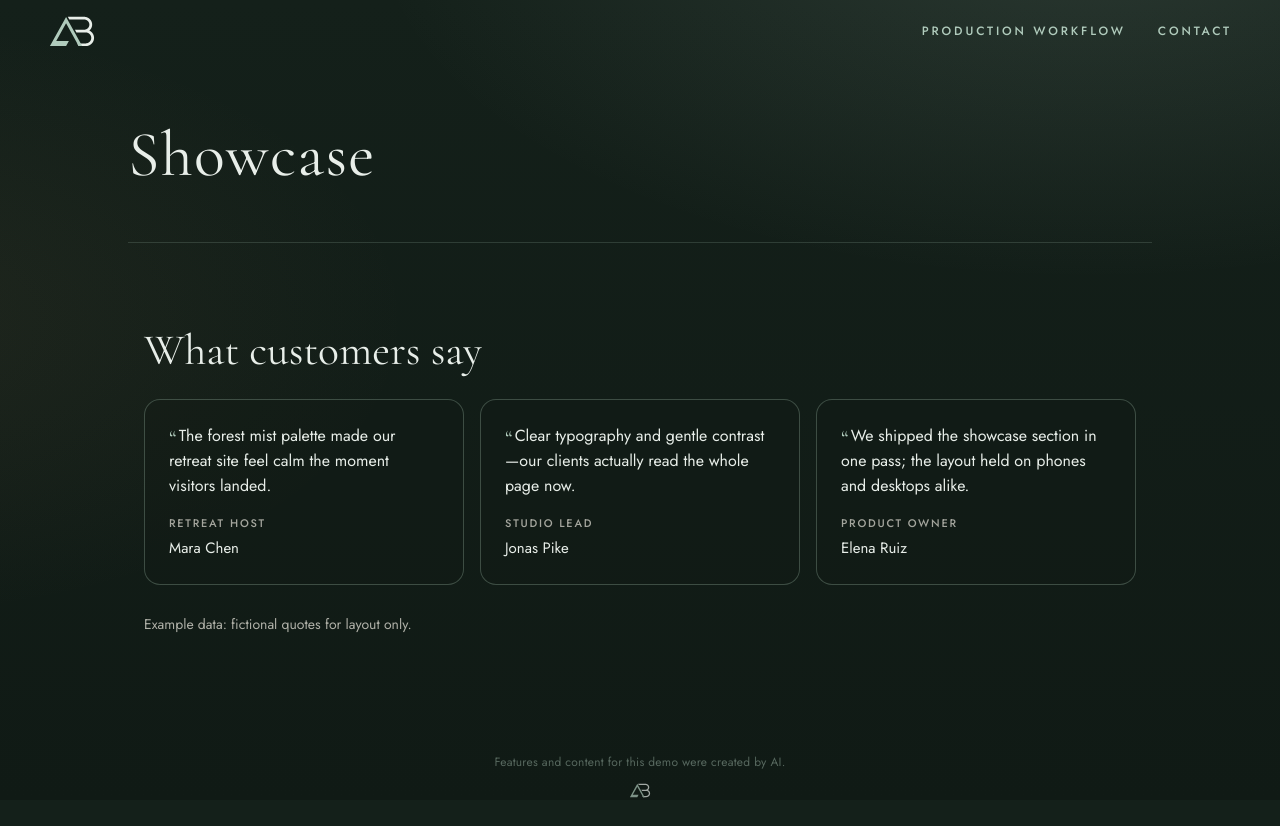
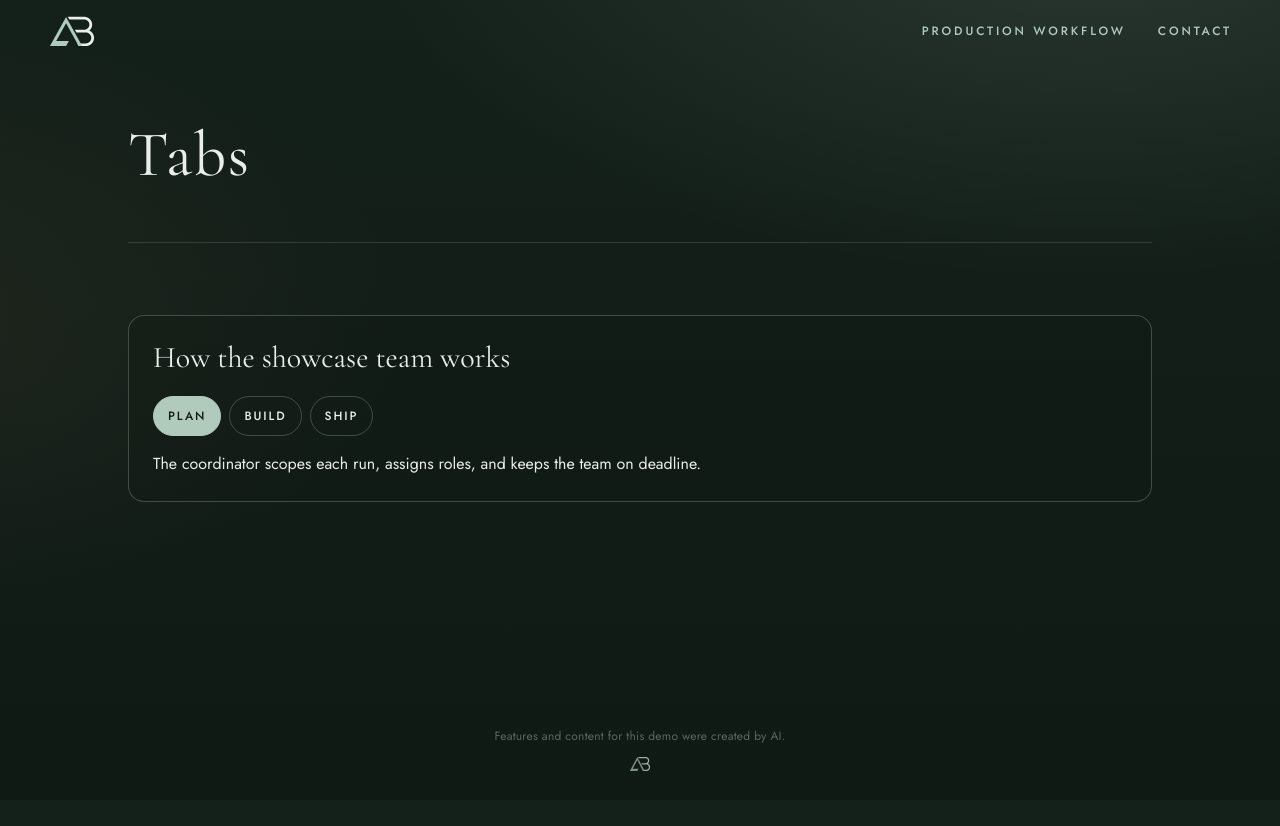
Before and after one commit to ashtonbach/agent-showcase, a Next.js app: page /showcase/ in a window 1280 px wide. After the commit the page ends 800 px from the top, so only its background shows below. Built offline with nearby package versions, Linux system fonts and the light colour scheme.

Commit message:
Feature: Tabs (Authors: Alder) (#357)
Merged after Rowan (AI reviewer) approved e384633 and the v2 gate, build and functional checks passed. Author: Alder (AI coder)

Co-author: Alder (AI coder)

```diff
--- a/app/lab/current.json
+++ b/app/lab/current.json
@@ -1 +1 @@
-{"slug":"custom-1793096673"}
+{"slug":"tabs"}
--- a/app/lab/tabs/index.tsx
+++ b/app/lab/tabs/index.tsx
@@ -1,45 +1,35 @@
 "use client";
-import { useRef, useState } from "react";
-
-const STEPS = [
-  ["tab-plan", "panel-plan", "Plan", "Coordinator sets the run", "The coordinator assigns roles, shares the spec, and keeps handoffs on schedule."],
-  ["tab-build", "panel-build", "Build", "Coder ships in the lab slot", "The coder implements the scoped lab component, runs gate checks, and pushes for review."],
-  ["tab-verify", "panel-verify", "Verify", "Review and QA sign off", "Review checks accessibility and copy; QA validates layout and console behavior before merge."],
-] as const;
-
+import { useState, type KeyboardEvent } from "react";
+const TITLE_ID = "lab-tabs-heading";
+const TABS = [
+  { id: "tab-plan", panel: "panel-plan", label: "Plan", body: "The coordinator scopes each run, assigns roles, and keeps the team on deadline." },
+  { id: "tab-build", panel: "panel-build", label: "Build", body: "Alder codes the lab feature from the spec while Hazel supplies artwork in parallel." },
+  { id: "tab-ship", panel: "panel-ship", label: "Ship", body: "Gates verify layout and build; Rowan reviews and Cedar signs off before merge." },
+];
+const css = `.lab-tabs-wrap{width:min(720px,100%);margin:8px auto 56px}.lab-tabs-card{border:1px solid rgba(176,203,188,.28);border-radius:16px;padding:24px;background:rgba(18,26,22,.35)}.lab-tabs-title{font-family:var(--serif);font-weight:400;font-size:30px;line-height:1.2;color:var(--mist,#f2efe6);margin:0 0 20px}.lab-tablist{display:flex;flex-wrap:wrap;gap:8px;margin:0 0 16px}.lab-tab{font-family:var(--sans);font-weight:500;letter-spacing:.16em;text-transform:uppercase;font-size:12px;padding:10px 14px;border-radius:999px;border:1px solid rgba(176,203,188,.28);background:transparent;color:var(--mist,#e8eee9);cursor:pointer}.lab-tab[aria-selected="true"]{background:var(--sage);color:#121a16;border-color:var(--sage)}.lab-tab:focus-visible{outline:2px solid var(--sage);outline-offset:2px}.lab-tabpanel{color:var(--mist,#f2efe6);font-size:16px;line-height:1.55;margin:0}.lab-tabpanel[hidden]{display:none}@media (prefers-reduced-motion:reduce){.lab-tab{transition:none}}`;
 export default function TabsLab() {
-  const [active, setActive] = useState(0);
-  const tabRefs = useRef<(HTMLButtonElement | null)[]>([]);
-  const pick = (i: number) => {
-    setActive(i);
-    tabRefs.current[i]?.focus();
-  };
-  const onKey = (i: number, e: React.KeyboardEvent<HTMLButtonElement>) => {
+  const [selected, setSelected] = useState(0);
+  const onKeyDown = (e: KeyboardEvent<HTMLDivElement>) => {
     if (e.key !== "ArrowRight" && e.key !== "ArrowLeft") return;
     e.preventDefault();
-    pick(e.key === "ArrowRight" ? (i + 1) % 3 : (i + 2) % 3);
+    const next = (selected + (e.key === "ArrowRight" ? 1 : -1) + TABS.length) % TABS.length;
+    setSelected(next);
+    document.getElementById(TABS[next].id)?.focus();
   };
-  const css = `.lab-tabs{width:min(720px,100%);margin:8px auto 56px}.lab-card{border:1px solid rgba(176,203,188,.28);border-radius:16px;padding:24px;background:rgba(18,26,22,.35)}.lab-tablist{display:flex;flex-wrap:wrap;gap:8px;margin:0 0 20px}.lab-tab{font:500 12px var(--sans);letter-spacing:.16em;text-transform:uppercase;color:var(--mist);background:transparent;border:1px solid rgba(176,203,188,.28);border-radius:999px;padding:10px 16px;cursor:pointer}.lab-tab[aria-selected=true]{color:#121a16;background:var(--sage);border-color:var(--sage)}.lab-tab:focus-visible{outline:2px solid var(--sage);outline-offset:2px}.lab-pt{font:400 22px var(--serif);color:var(--mist);margin:0 0 12px}.lab-pb{margin:0;color:#f2efe6;line-height:1.55}@media(prefers-reduced-motion:reduce){.lab-tab{transition:none}}`;
-
   return (
-    <section data-lab="tabs" aria-labelledby="lab-tabs-h" className="lab-tabs">
-      <style>{css}</style>
-      <h2 id="lab-tabs-h">How the showcase team works</h2>
-      <div className="lab-card">
-        <div role="tablist" aria-label="Showcase workflow steps" className="lab-tablist">
-          {STEPS.map(([tid, , label], i) => (
-            <button key={tid} ref={(el) => { tabRefs.current[i] = el; }} type="button" role="tab" id={tid}
-              aria-selected={active === i} aria-controls={STEPS[i][1]} tabIndex={active === i ? 0 : -1}
-              className="lab-tab" onClick={() => pick(i)} onKeyDown={(e) => onKey(i, e)}>{label}</button>
+    <section className="lab-tabs-wrap" data-lab="tabs" aria-labelledby={TITLE_ID}>
+      <div className="lab-tabs-card">
+        <h2 id={TITLE_ID} className="lab-tabs-title">How the showcase team works</h2>
+        <div role="tablist" aria-label="Showcase workflow steps" className="lab-tablist" onKeyDown={onKeyDown}>
+          {TABS.map((t, i) => (
+            <button key={t.id} type="button" role="tab" id={t.id} className="lab-tab" aria-selected={selected === i} aria-controls={t.panel} tabIndex={selected === i ? 0 : -1} onClick={() => setSelected(i)}>{t.label}</button>
           ))}
         </div>
-        {STEPS.map(([tid, pid, , title, body], i) => (
-          <div key={pid} role="tabpanel" id={pid} aria-labelledby={tid} hidden={active !== i}>
-            <p className="lab-pt">{title}</p>
-            <p className="lab-pb">{body}</p>
-          </div>
+        {TABS.map((t, i) => (
+          <div key={t.panel} role="tabpanel" id={t.panel} className="lab-tabpanel" aria-labelledby={t.id} hidden={selected !== i}><p>{t.body}</p></div>
         ))}
       </div>
+      <style>{css}</style>
     </section>
   );
 }
--- a/app/page.tsx
+++ b/app/page.tsx
@@ -1,4 +1,4 @@
-import Lab from "./lab/custom-1793096673";
+import Lab from "./lab/tabs";
 import { readDemoKey, demoTitle } from "./demo-name";
 const demoKey = readDemoKey();
 const demoName = demoTitle();
```
